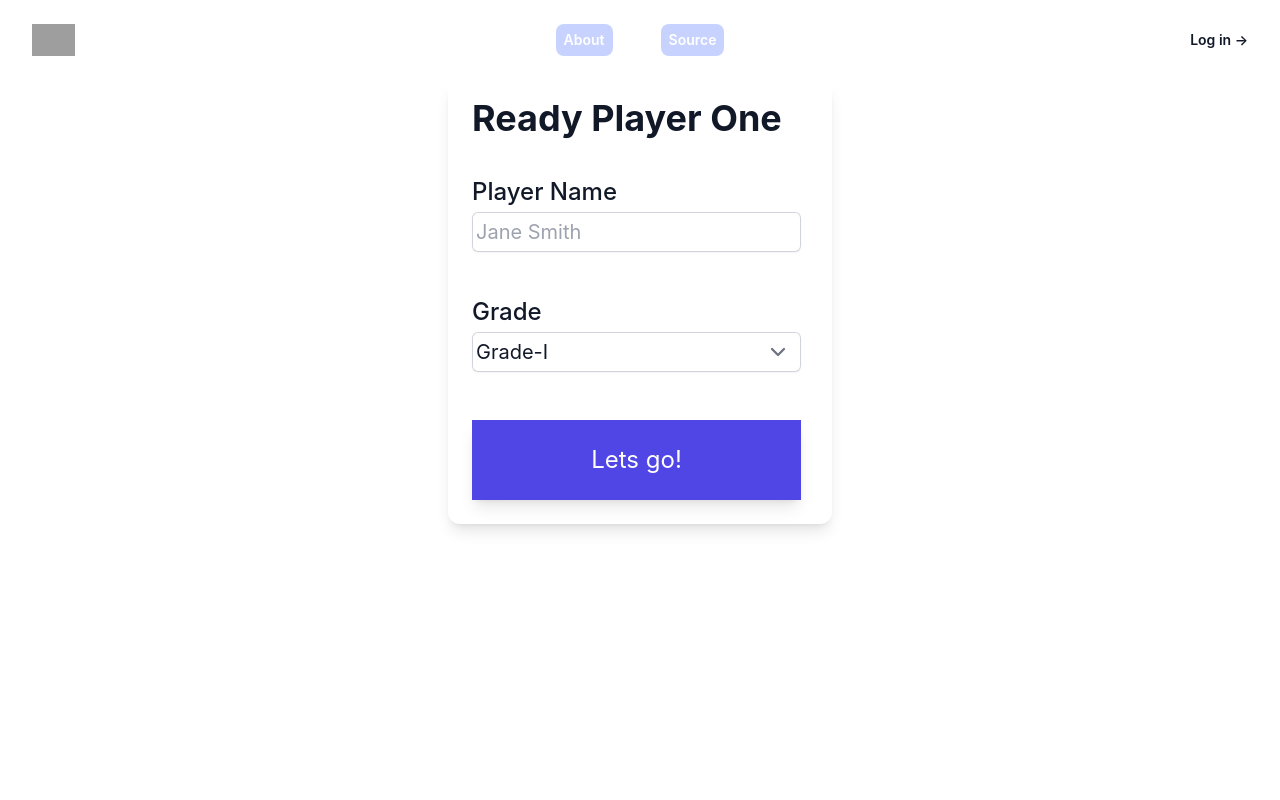
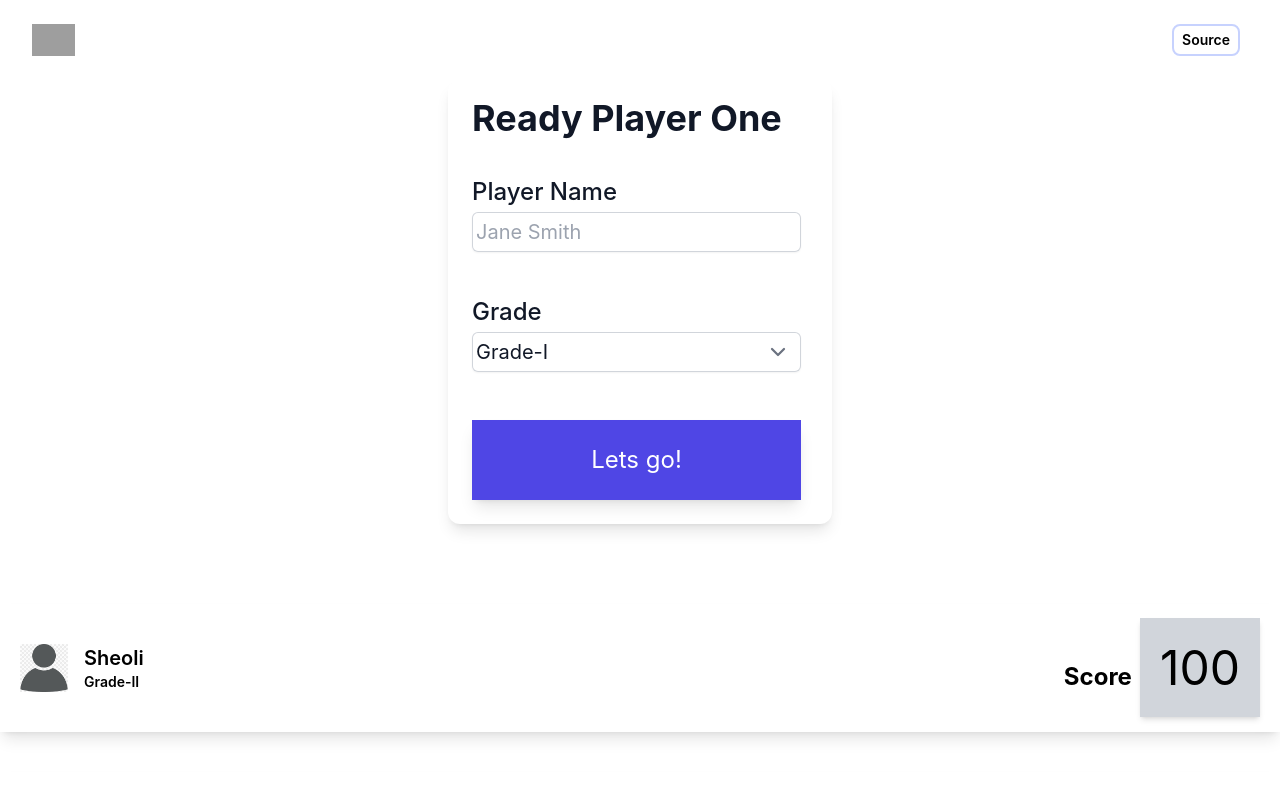
Before and after one commit to boringtools/wwyh, a React (Create React App) app: page /start in a window 1280 px wide. Shown: the top 800 px of the page. Built offline with nearby package versions, Linux system fonts and the light colour scheme; grey boxes are pictures that could not be loaded.

Commit message:
refactor: Game component into a parent component

```diff
--- a/src/components/Game.tsx
+++ b/src/components/Game.tsx
@@ -1,16 +1,6 @@
 import React, { useState } from "react";
 
-export enum GameGrade {
-  GRADE_I,
-  GRADE_II
-}
-
-interface GameInput {
-  name?: string
-  grade?: GameGrade
-}
-
-const Game: React.FC<GameInput> = (input) => {
+const Game: React.FC = () => {
   return (
     <>
       {/* Top player info and scope */}
--- a/src/components/Layout/Header.tsx
+++ b/src/components/Layout/Header.tsx
@@ -1,11 +1,9 @@
-import React from "react";
-import {useState} from 'react'
-import {Dialog} from '@headlessui/react'
-import {Bars3Icon, XMarkIcon} from '@heroicons/react/24/outline'
+import { Dialog } from '@headlessui/react';
+import { Bars3Icon, XMarkIcon } from '@heroicons/react/24/outline';
+import React, { useState } from "react";
 
-const navigation: Array<{name: string, href: string}> = [
-    { name: 'About', href: '#' },
-    { name: 'Source', href: '#' },
+const navigation: Array<{ name: string, href: string }> = [
+  { name: 'Source', href: '#' }
 ]
 
 const Header: React.FC = () => {
@@ -34,17 +32,15 @@ const Header: React.FC = () => {
             <Bars3Icon className="h-6 w-6" aria-hidden="true" />
           </button>
         </div>
-        <div className="hidden lg:flex lg:gap-x-12">
+        <div className="hidden lg:flex lg:flex-row lg:gap-x-12">
+          {/* Top nav links can go here */}
+        </div>
+        <div className="hidden lg:flex lg:flex-1 lg:justify-end">
           {navigation.map((item) => (
-            <a key={item.name} href={item.href} className="text-sm font-semibold leading-6 text-white px-2 py-1 bg-indigo-200 rounded-lg">
+            <a key={item.name} href={item.href} className="text-sm font-semibold px-2 py-1 rounded-lg border-indigo-200 border-2 mr-2">
               {item.name}
             </a>
           ))}
-        </div>
-        <div className="hidden lg:flex lg:flex-1 lg:justify-end">
-          <a href="#" className="text-sm font-semibold leading-6 text-gray-900">
-            Log in <span aria-hidden="true">&rarr;</span>
-          </a>
         </div>
       </nav>
       <Dialog as="div" className="lg:hidden" open={mobileMenuOpen} onClose={setMobileMenuOpen}>
@@ -82,12 +78,7 @@ const Header: React.FC = () => {
                 ))}
               </div>
               <div className="py-6">
-                <a
-                  href="#"
-                  className="-mx-3 block rounded-lg px-3 py-2.5 text-base font-semibold leading-7 text-gray-900 hover:bg-gray-50"
-                >
-                  Log in
-                </a>
+                {/* Login link can go here */}
               </div>
             </div>
           </div>
--- /dev/null
+++ b/src/components/Player.tsx
@@ -0,0 +1,55 @@
+import React, { useState } from "react";
+
+const Player: React.FC = (input) => {
+  return (
+    <>
+      <div className="p-6 mt-20 max-w-sm mx-auto bg-white rounded-xl shadow-lg flex items-center space-x-4">
+        <form onSubmit={() => {}}>
+          <div className="space-y-12">
+            <h1 className="text-4xl font-bold leading-7 text-gray-900">Ready Player One</h1>
+
+            <div className="mt-10 grid grid-cols-1 gap-x-6 gap-y-8 sm:grid-cols-6">
+              <div className="col-span-full">
+                <label htmlFor="playerName" className="block text-2xl font-medium leading-6 text-gray-900">Player Name</label>
+                <div className="mt-2">
+                  <div className="flex rounded-md shadow-sm ring-1 ring-inset ring-gray-300 focus-within:ring-2 focus-within:ring-inset focus-within:ring-indigo-600 sm:max-w-md">
+                    <input type="text" name="playerName" id="playerName"
+                      className="block flex-1 border-0 bg-transparent py-1.5 pl-1 text-gray-900 placeholder:text-gray-400 focus:ring-0 text-xl"
+                      onChange={(e) => {} }
+                      placeholder={"Jane Smith"} />
+                  </div>
+                </div>
+              </div>
+            </div>
+
+            <div className="mt-10 grid grid-cols-1 gap-x-6 gap-y-8 sm:grid-cols-6">
+              <div className="col-span-full">
+                <label htmlFor="grade" className="block text-2xl font-medium leading-6 text-gray-900">Grade</label>
+                <div className="mt-2">
+                  <div className="flex rounded-md shadow-sm ring-1 ring-inset ring-gray-300 focus-within:ring-2 focus-within:ring-inset focus-within:ring-indigo-600 sm:max-w-md">
+                    <select name="grade" id="grade"
+                      className="block flex-1 border-0 bg-transparent py-1.5 pl-1 text-gray-900 placeholder:text-gray-400 focus:ring-0 text-xl"
+                      onChange={(e) => {}}>
+                      <option value="grade-1">Grade-I</option>
+                      <option value="grade-2">Grade-II</option>
+                      <option value="grade-3">Grade-III</option>
+                    </select>
+                  </div>
+                </div>
+              </div>
+            </div>
+
+            <div className="mt-5 grid">
+              <button type="submit"
+                className="button p-6 bg-indigo-600 hover:bg-indigo-500 text-white text-2xl shadow-lg">
+                Lets go!
+              </button>
+            </div>
+          </div>
+        </form>
+      </div >
+    </>
+  )
+}
+
+export default Player
--- a/src/components/Start.tsx
+++ b/src/components/Start.tsx
@@ -1,66 +1,12 @@
 import React, { useState } from "react";
+import Player from "./Player";
+import Game from "./Game";
 
 const Start: React.FC = () => {
-  const [name, setName] = useState("Jane Smith")
-  const [grade, setGrade] = useState("")
-
-  const handleStartGame = async (event: any) => {
-    event.preventDefault()
-
-    if ((!name) || (!grade)) {
-      alert(`Name and Grade is required`)
-    }
-
-    console.log(`Starting game: ${name} ${grade}`)
-  }
-
   return (
     <>
-      <div className="p-6 mt-20 max-w-sm mx-auto bg-white rounded-xl shadow-lg flex items-center space-x-4">
-        <form onSubmit={handleStartGame}>
-          <div className="space-y-12">
-            <h1 className="text-4xl font-bold leading-7 text-gray-900">Ready Player One</h1>
-
-            <div className="mt-10 grid grid-cols-1 gap-x-6 gap-y-8 sm:grid-cols-6">
-              <div className="col-span-full">
-                <label htmlFor="playerName" className="block text-2xl font-medium leading-6 text-gray-900">Player Name</label>
-                <div className="mt-2">
-                  <div className="flex rounded-md shadow-sm ring-1 ring-inset ring-gray-300 focus-within:ring-2 focus-within:ring-inset focus-within:ring-indigo-600 sm:max-w-md">
-                    <input type="text" name="playerName" id="playerName"
-                      className="block flex-1 border-0 bg-transparent py-1.5 pl-1 text-gray-900 placeholder:text-gray-400 focus:ring-0 text-xl"
-                      onChange={(e) => setName(e.target.value)}
-                      placeholder={name} />
-                  </div>
-                </div>
-              </div>
-            </div>
-
-            <div className="mt-10 grid grid-cols-1 gap-x-6 gap-y-8 sm:grid-cols-6">
-              <div className="col-span-full">
-                <label htmlFor="grade" className="block text-2xl font-medium leading-6 text-gray-900">Grade</label>
-                <div className="mt-2">
-                  <div className="flex rounded-md shadow-sm ring-1 ring-inset ring-gray-300 focus-within:ring-2 focus-within:ring-inset focus-within:ring-indigo-600 sm:max-w-md">
-                    <select name="grade" id="grade"
-                      className="block flex-1 border-0 bg-transparent py-1.5 pl-1 text-gray-900 placeholder:text-gray-400 focus:ring-0 text-xl"
-                      onChange={(e) => setGrade(e.target.value)}>
-                      <option value="grade-1">Grade-I</option>
-                      <option value="grade-2">Grade-II</option>
-                      <option value="grade-3">Grade-III</option>
-                    </select>
-                  </div>
-                </div>
-              </div>
-            </div>
-
-            <div className="mt-5 grid">
-              <button type="submit"
-                className="button p-6 bg-indigo-600 hover:bg-indigo-500 text-white text-2xl shadow-lg">
-                Lets go!
-              </button>
-            </div>
-          </div>
-        </form>
-      </div >
+      <Player />
+      <Game />
     </>
   )
 }
```
